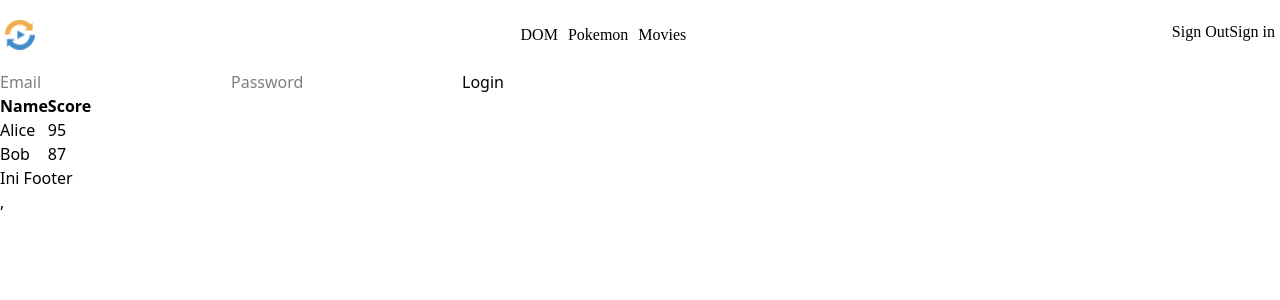
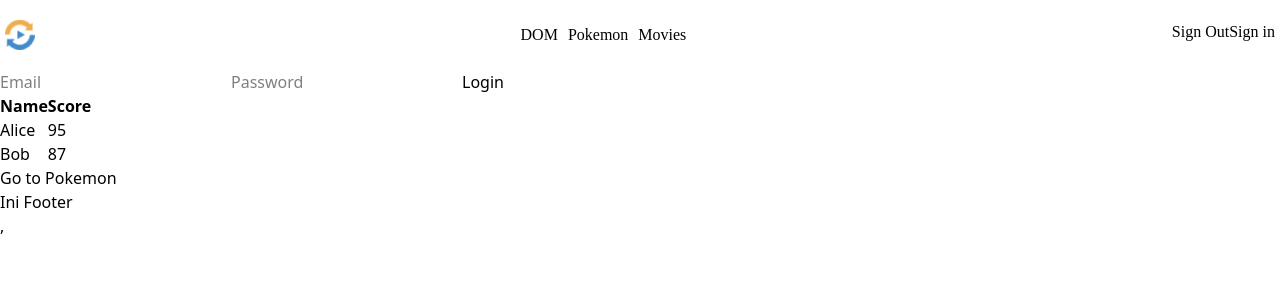
Before and after one commit to kodacampmain/koda3-react, a React (Vite) app: page /content in a window 1280 px wide. Shown: the top 300 px of the page. Built offline with nearby package versions, Linux system fonts and the light colour scheme.

Commit message:
feat: navigation state

```diff
--- a/src/pages/DomMinitask.jsx
+++ b/src/pages/DomMinitask.jsx
@@ -1,5 +1,6 @@
 import { Component, Fragment } from "react";
 // import Header from "../components/Header";
+import { Link } from "react-router";
 
 class DomMinitask extends Component {
   state = {
@@ -28,7 +29,12 @@ class DomMinitask extends Component {
 
         <section className="login">
           <form>
-            <input type="text" name="email" placeholder="Email" autoComplete="off" />
+            <input
+              type="text"
+              name="email"
+              placeholder="Email"
+              autoComplete="off"
+            />
             <input type="password" name="pwd" placeholder="Password" />
             <button type="submit">Login</button>
           </form>
@@ -63,6 +69,15 @@ class DomMinitask extends Component {
             </tbody>
           </table>
         </section>
+        <Link
+          to={"/content/pokemon"}
+          state={{
+            data: "hello world",
+          }}
+        >
+          {/* navigate("/content/pokemon", {data: "hello world"}) */}
+          Go to Pokemon
+        </Link>
       </Fragment>
     );
   }
--- a/src/pages/Pokemon.jsx
+++ b/src/pages/Pokemon.jsx
@@ -1,5 +1,6 @@
 import { useState, useEffect } from "react";
 // import Header from "../components/Header";
+import { useLocation, useNavigate } from "react-router";
 
 function Pokemon() {
   const [formData, setFormData] = useState(() => {
@@ -17,6 +18,16 @@ function Pokemon() {
   const [count, setCount] = useState(0);
   const [error, setError] = useState(null);
   const [pokemons, setPokemons] = useState([]);
+  const { state } = useLocation();
+  const navigate = useNavigate();
+  useEffect(() => {
+    console.log(state);
+    if (!state) {
+      navigate("/content", {
+        replace: true,
+      });
+    }
+  }, []);
   function submitHandler(event) {
     event.preventDefault();
     // mengambil value dari form
@@ -80,14 +91,18 @@ function Pokemon() {
             const response = await fetch(pokemon.url);
             if (!response.ok) throw response.statusText;
             const pokemonDetail = await response.json();
-            const pokemonAbilities = pokemonDetail.abilities.map((abilityItem) => {
-              return abilityItem.ability.name;
-            });
+            const pokemonAbilities = pokemonDetail.abilities.map(
+              (abilityItem) => {
+                return abilityItem.ability.name;
+              },
+            );
             Object.assign(obj, {
               abilities: pokemonAbilities,
             });
           } catch (err) {
-            const error = new Error(`Error Fetching Pokemon Detail at index ${idx}\n${err.status}: ${err.statusText}`);
+            const error = new Error(
+              `Error Fetching Pokemon Detail at index ${idx}\n${err.status}: ${err.statusText}`,
+            );
             throw error;
           }
           return obj;
@@ -114,16 +129,18 @@ function Pokemon() {
     <>
       {/* <Header /> */}
       <h1>Pokemon</h1>
-      <main className="grid gap-[10px] grid-cols-3">
+      <main className="grid grid-cols-3 gap-[10px]">
         {pokemons.length > 0 &&
           pokemons.map((pokemon, idx) => {
             return <PokemonItem key={idx} pokemon={pokemon} />;
           })}
       </main>
-      <section className="bg-beige border-2 border-solid border-black p-2.5 mt-2">
+      <section className="bg-beige mt-2 border-2 border-solid border-black p-2.5">
         <canvas id="grafiksaya"></canvas>
       </section>
-      <button onClick={() => setCount((count) => count + 1)}>Clicked {count} times</button>
+      <button onClick={() => setCount((count) => count + 1)}>
+        Clicked {count} times
+      </button>
       <form onSubmit={submitHandler}>
         <label htmlFor="name">Nama</label>
         <input type="text" name="nama" id="name" />
@@ -167,7 +184,7 @@ function PokemonItem({ pokemon }) {
   return (
     <section className="border-2 border-solid border-black p-1.25">
       <div>
-        <p className="text-2xl font-[cursive]">{pokemon.name}</p>
+        <p className="font-[cursive] text-2xl">{pokemon.name}</p>
       </div>
       <div className="flex gap-1.25">
         {pokemon.abilities.map((ability, idx) => {
```
